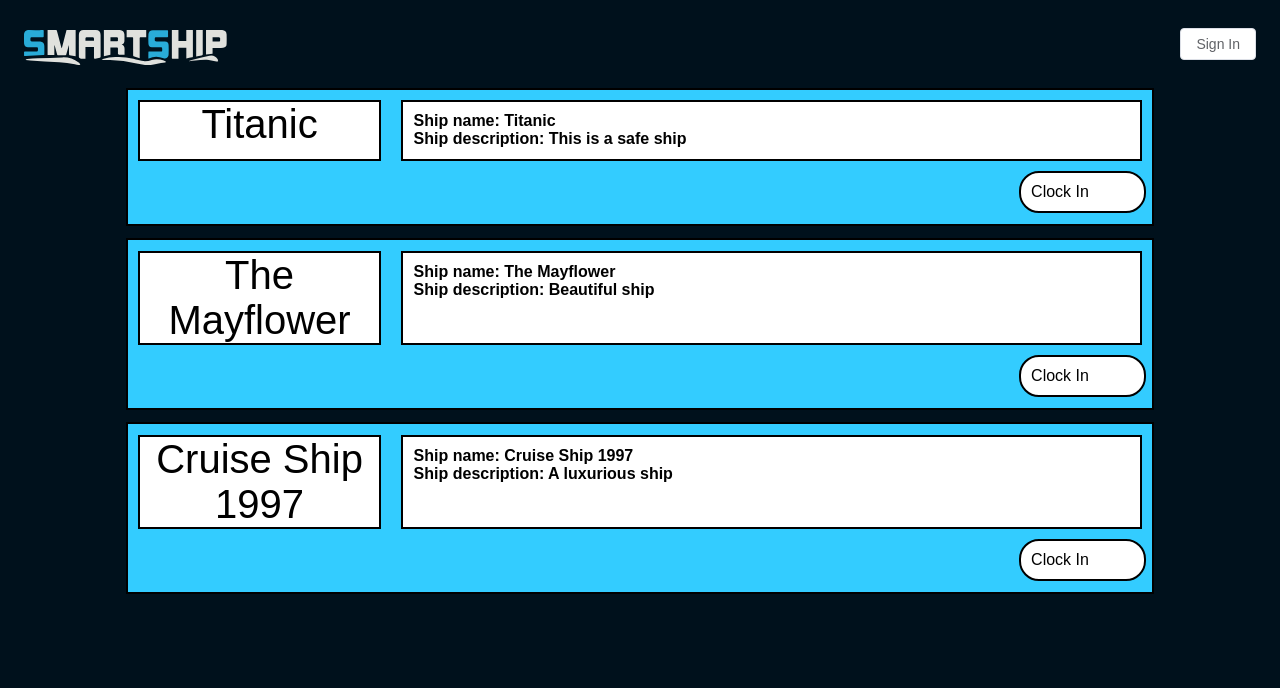
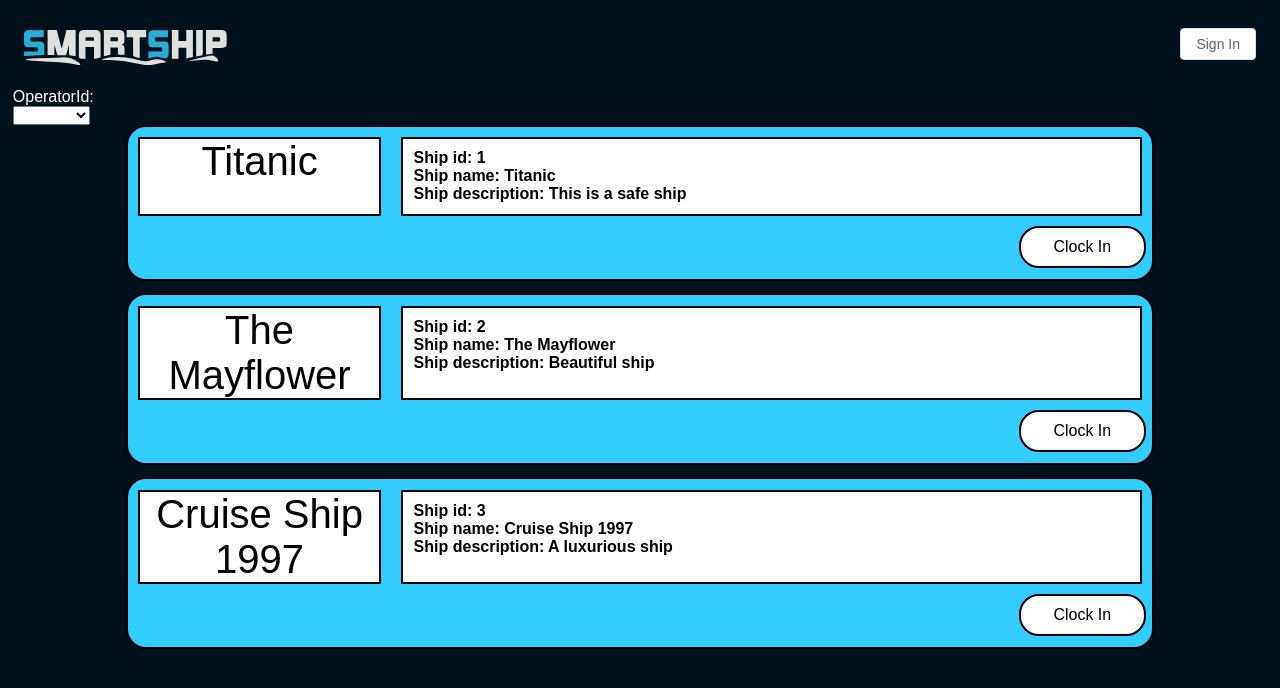
Before and after one commit to Jaden505/SmartShip-Web, a Vue app in the folder frontend/: page /#/ships in a window 1280 px wide. Shown: the top 688 px of the page. Built offline with nearby package versions, Linux system fonts and the light colour scheme.

Commit message:
hardcoded dummy data

```diff
--- a/frontend/src/components/Ships.vue
+++ b/frontend/src/components/Ships.vue
@@ -1,19 +1,33 @@
 <template>
+  <div v-if="active">
+    <label>OperatorId:</label><br/>
+    <select v-model="operatorId">
+      <option value="1">1</option>
+      <option value="2">2</option>
+      <option value="3">3</option>
+      <option value="4">4</option>
+      <option value="5">5</option>
+    </select>
+
     <div class="card" v-for="(ship, index) in ships" :key="index">
       <div class="row">
         <div class="img-box">
           <p>{{ ship.shipName }}</p>
         </div>
         <div class="infoBox">
+          <p class="shipTitle">Ship id: {{ ship.shipId }}</p>
           <p class="shipTitle">Ship name: {{ ship.shipName }}</p>
           <p class="shipTitle">Ship description: {{ ship.shipDesc }}</p>
         </div>
       </div>
       <div class="clock-in">
-      <p>Clock In</p>
+       <p @click="clockIn(ship.shipId)">Clock In</p>
       </div>
     </div>
-
+  </div>
+  <div v-else>
+    <h1>{{ message }}</h1>
+  </div>
 </template>
 
 <script>
@@ -24,18 +38,30 @@ export default {
     return {
       ships: [
         {
+          shipId: '1',
           shipName: 'Titanic',
           shipDesc: 'This is a safe ship'
         },
         {
+          shipId: '2',
           shipName: 'The Mayflower',
           shipDesc: 'Beautiful ship'
         },
         {
+          shipId: '3',
           shipName: 'Cruise Ship 1997',
           shipDesc: 'A luxurious ship'
         }
-      ]
+      ],
+      operatorId: '',
+      active: true,
+      message: ''
+    }
+  },
+  methods: {
+    clockIn(shipId){
+      this.active = false
+      this.message = 'Operator: ' + this.operatorId + ' clocked in at ShipId: ' + shipId
     }
   }
 
@@ -51,6 +77,7 @@ export default {
   margin-right: auto;
   background-color: #33ccff;
   margin-bottom: 1%;
+  border-radius: 20px;
 }
 
 .row{
@@ -83,6 +110,7 @@ export default {
   position: relative;
   left: 87%;
   width: 10%;
+  text-align: center;
   margin: 0 1% 1% 0;
   background-color: white;
   border: 2px solid black;
@@ -95,5 +123,20 @@ export default {
   background-color: #80bfff;
 }
 
+label{
+  color: white;
+  margin-left: 1%;
+}
+
+select{
+  margin-left: 1%;
+  text-align: center;
+  width: 6%;
+}
+
+h1{
+  color: white;
+}
+
 
 </style>
```
Lines whose indentation alone changed are shown as unchanged.
